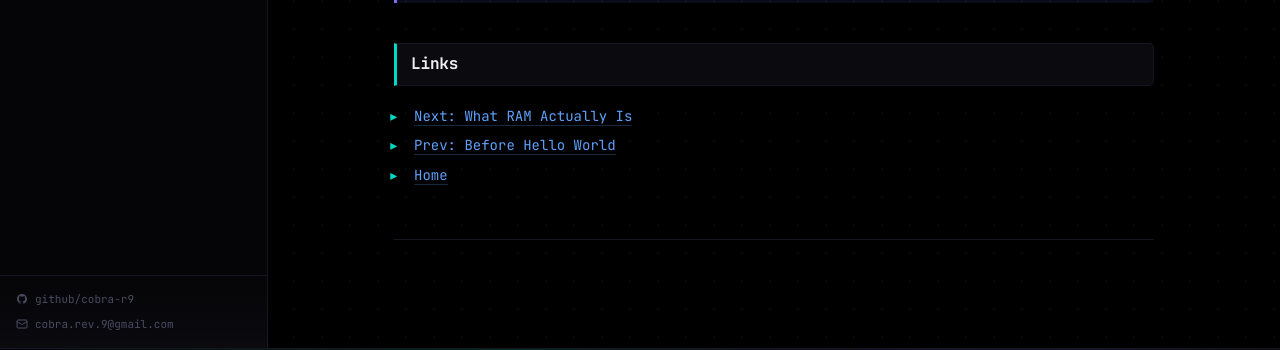
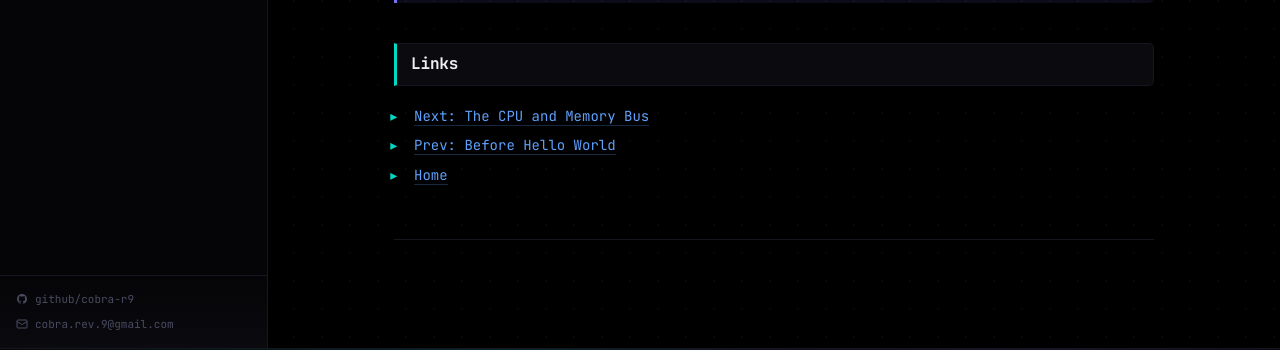
Before and after one commit to cobra-r9/Init87, a Jekyll site: the page built from memory/part0/0.1.md, in a window 1280 px wide and 900 px high, scrolled down 5067 px. Shown: the part 293-643 px from the top of the window. Built offline with Jekyll 4.4.1, drawn with Linux system fonts in a browser that asks for light colours.

Commit message:
action: mov; theme; branch: web

```diff
--- a/memory/part0/0.1.md
+++ b/memory/part0/0.1.md
@@ -195,6 +195,6 @@ One sentence:
 
 
 ## Links
-- [Next: What RAM Actually Is](./0.2.md)
+- [Next: The CPU and Memory Bus](./0.2.md)
 - [Prev: Before Hello World](./0.0.md)
 - [Home](../../index.md)
```
